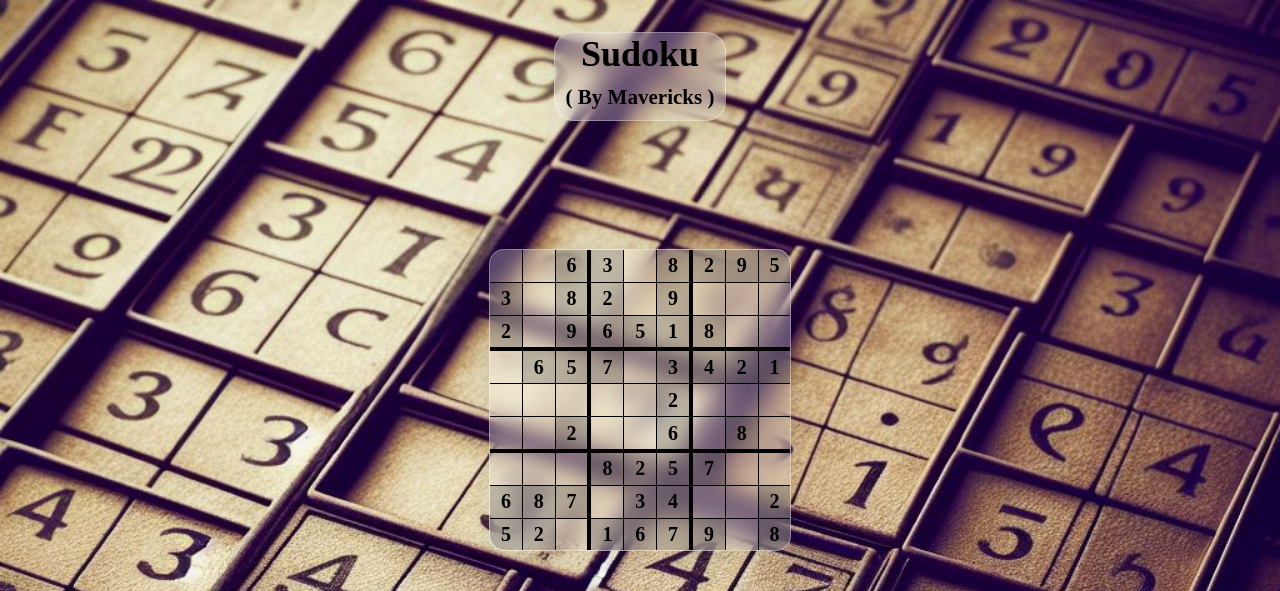
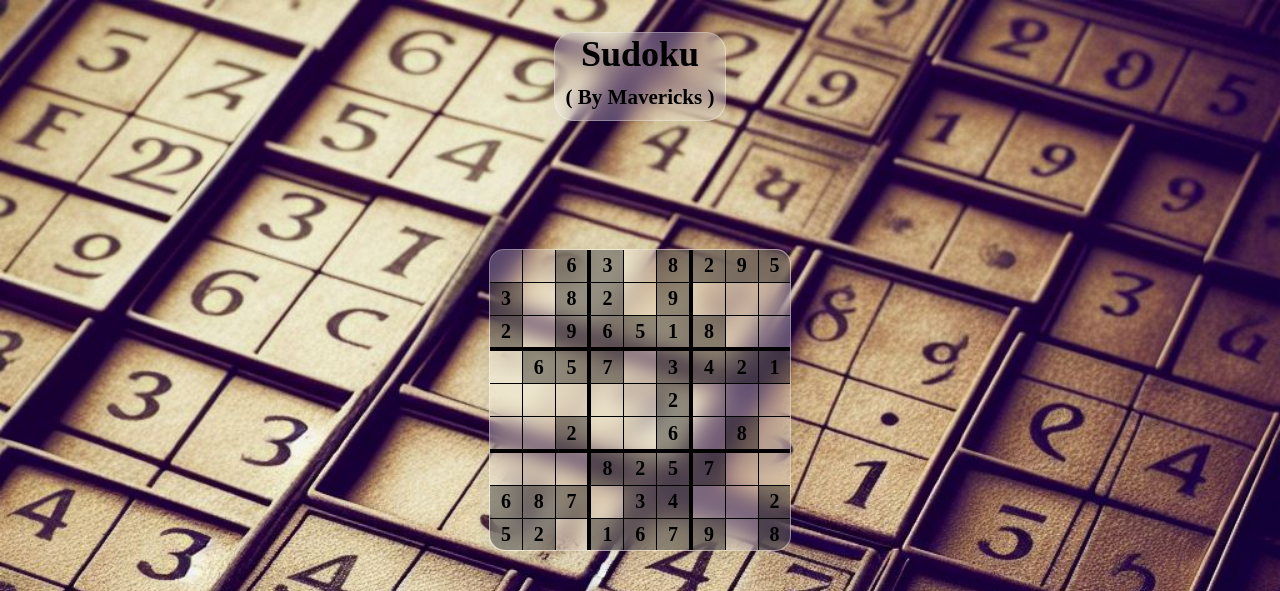
Before and after one commit to muhammad-ali3/sudoku, a PHP site: page / in a window 1280 px wide. Shown: the top 591 px of the page. Run offline with PHP 8.4, Linux system fonts and the light colour scheme; some web fonts are replaced.

Commit message:
now done

```diff
--- a/css/style.css
+++ b/css/style.css
@@ -117,7 +117,7 @@ img {
     height: calc(300px / 9 - 1.5px);
 }
 .sudoku-cell--initial{
-    background: rgba(51, 51, 51, 0.253);
+    background: rgba(0, 0, 0, 0.377);
 
 }
 
```
